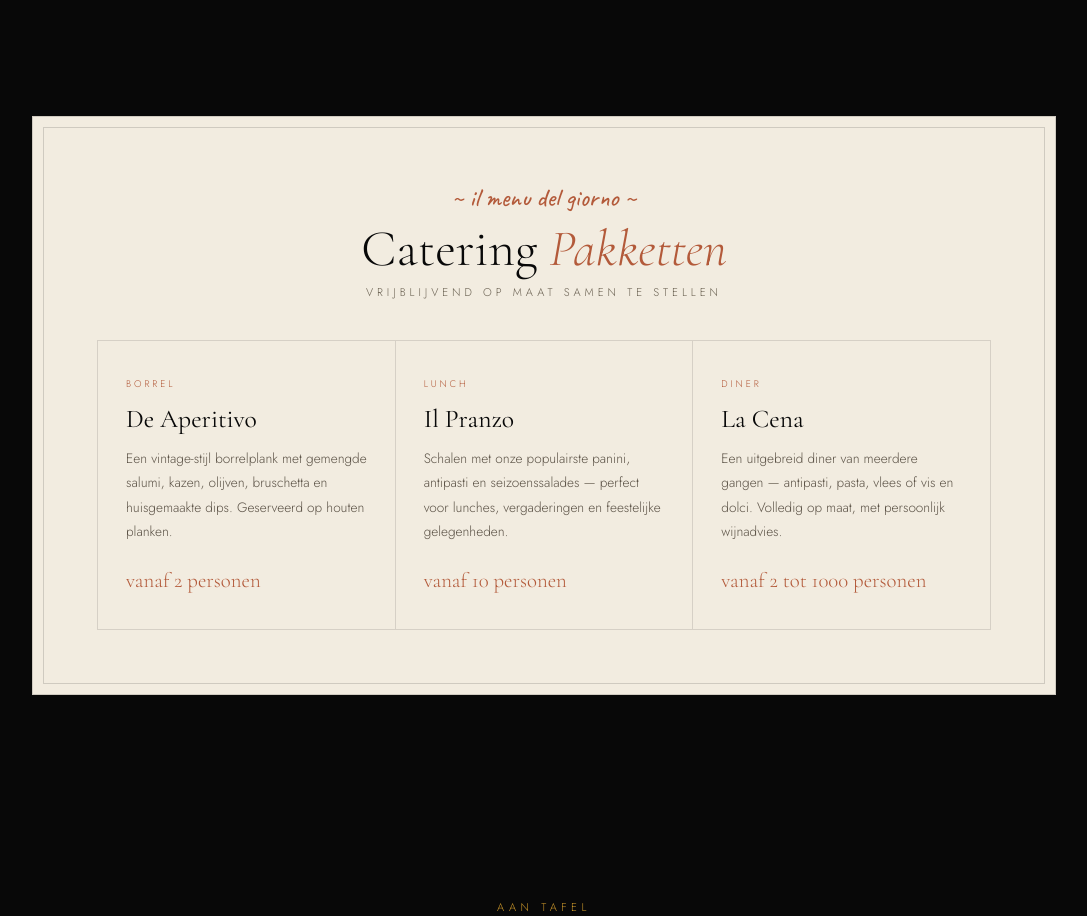
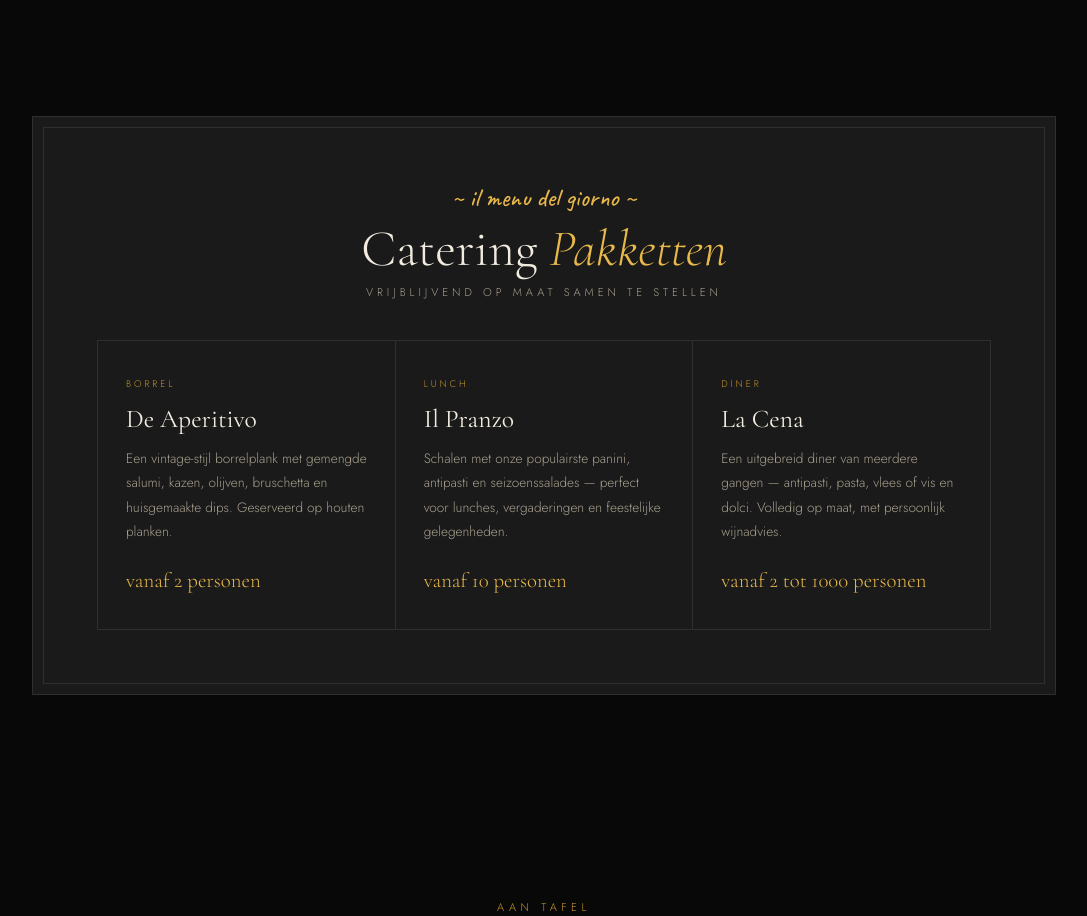
Before and after one commit to jrhosting067-stack/Da-silvano, a plain HTML site: page catering.html in a window 1280 px wide. Shown: the part 2529-3445 px from the top of the page, without its empty margins (96-1183 px from the left). Drawn offline with nearby package versions, Linux system fonts and the light colour scheme.

Commit message:
Restyle catering menu card to match dark panini menu aesthetic

```diff
--- a/catering.html
+++ b/catering.html
@@ -88,20 +88,20 @@
 
   /* MENU CARD (vintage paper) */
   .menu-card-wrap { padding: 0 clamp(2rem, 10vw, 12rem) var(--gap); }
-  .menu-card { background: var(--ivory); color: var(--black); border: 1px solid rgba(8,8,8,0.15); padding: clamp(2rem, 5vw, 4.5rem); position: relative; }
-  .menu-card::before { content: ''; position: absolute; inset: 10px; border: 1px solid rgba(8,8,8,0.15); pointer-events: none; }
+  .menu-card { background: var(--chalk); color: var(--ivory); border: 1px solid rgba(242,236,224,0.1); padding: clamp(2rem, 5vw, 4.5rem); position: relative; }
+  .menu-card::before { content: ''; position: absolute; inset: 10px; border: 1px solid rgba(242,236,224,0.1); pointer-events: none; }
   .menu-card-head { text-align: center; margin-bottom: 2.5rem; }
-  .menu-card-head .ribbon { font-family: 'Caveat', cursive; font-size: 1.6rem; color: var(--terracotta); }
-  .menu-card-head h2 { font-family: 'Cormorant Garamond', serif; font-weight: 300; font-size: clamp(2rem, 4vw, 3.2rem); margin: 0.25rem 0; }
-  .menu-card-head h2 em { font-style: italic; color: var(--terracotta); }
-  .menu-card-head .sub { font-size: 0.7rem; letter-spacing: 0.35em; text-transform: uppercase; color: #6b6253; }
+  .menu-card-head .ribbon { font-family: 'Caveat', cursive; font-size: 1.6rem; color: var(--gold-light); }
+  .menu-card-head h2 { font-family: 'Cormorant Garamond', serif; font-weight: 300; font-size: clamp(2rem, 4vw, 3.2rem); margin: 0.25rem 0; color: var(--ivory); }
+  .menu-card-head h2 em { font-style: italic; color: var(--gold-light); }
+  .menu-card-head .sub { font-size: 0.7rem; letter-spacing: 0.35em; text-transform: uppercase; color: var(--ivory-dim); }
 
-  .package-grid { display: grid; grid-template-columns: repeat(3, 1fr); gap: 0; border-top: 1px solid rgba(8,8,8,0.12); border-left: 1px solid rgba(8,8,8,0.12); }
-  .package-item { padding: 2.25rem 1.75rem; border-right: 1px solid rgba(8,8,8,0.12); border-bottom: 1px solid rgba(8,8,8,0.12); display: flex; flex-direction: column; gap: 0.75rem; }
-  .package-item .pkg-name { font-family: 'Cormorant Garamond', serif; font-size: 1.6rem; font-weight: 400; }
-  .package-item .pkg-tag { font-size: 0.6rem; letter-spacing: 0.3em; text-transform: uppercase; color: var(--terracotta); }
-  .package-item .pkg-desc { font-size: 0.85rem; line-height: 1.8; color: #5c5347; }
-  .package-item .pkg-price { font-family: 'Cormorant Garamond', serif; font-size: 1.3rem; color: var(--terracotta); margin-top: auto; padding-top: 0.75rem; }
+  .package-grid { display: grid; grid-template-columns: repeat(3, 1fr); gap: 0; border-top: 1px solid rgba(242,236,224,0.1); border-left: 1px solid rgba(242,236,224,0.1); }
+  .package-item { padding: 2.25rem 1.75rem; border-right: 1px solid rgba(242,236,224,0.1); border-bottom: 1px solid rgba(242,236,224,0.1); display: flex; flex-direction: column; gap: 0.75rem; }
+  .package-item .pkg-name { font-family: 'Cormorant Garamond', serif; font-size: 1.6rem; font-weight: 400; color: var(--ivory); }
+  .package-item .pkg-tag { font-size: 0.6rem; letter-spacing: 0.3em; text-transform: uppercase; color: var(--gold); }
+  .package-item .pkg-desc { font-size: 0.85rem; line-height: 1.8; color: var(--ivory-dim); }
+  .package-item .pkg-price { font-family: 'Cormorant Garamond', serif; font-size: 1.3rem; color: var(--gold-light); margin-top: auto; padding-top: 0.75rem; }
 
   /* CTA */
   .cta { padding: var(--gap) clamp(2rem, 10vw, 12rem); text-align: center; position: relative; overflow: hidden; }
```
